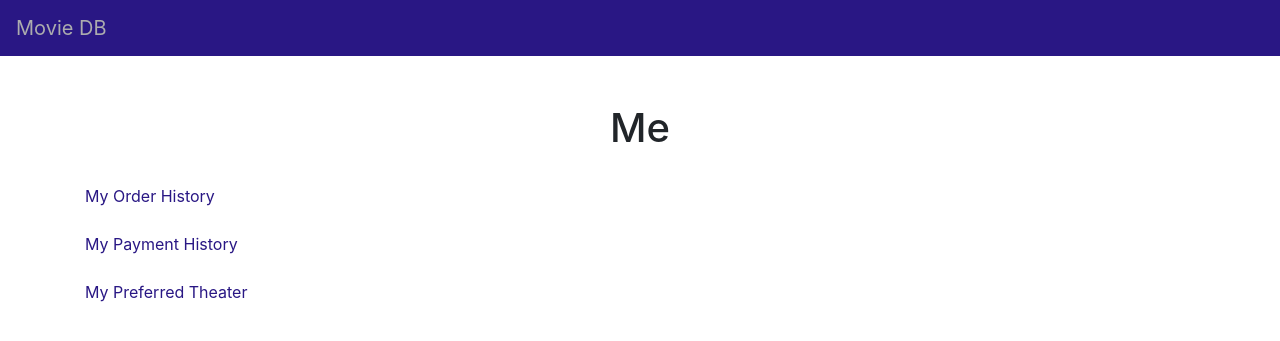
After one commit to mdrinne/p3, a Flask app: template p3/templates/me.html in a window 1280 px wide. The commit adds this page. Shown: the top 341 px of the page. Run offline with Flask 2, Linux system fonts and the light colour scheme; the template is opened without the code that fills it, so the values that code supplies are empty; some libraries are stand-ins or nearby versions.

Commit message:
added me page

```diff
--- a/p3/p3.py
+++ b/p3/p3.py
@@ -151,10 +151,22 @@ def register():
 @app.route('/now_playing', methods=['GET','POST'])
 def now_playing():
     db = get_db()
-    cur = db.execute('select mtitle from PLAYS_AT where playing=1 group by mtitle;')
-    titles = cur.fetchall()
-    return render_template('now_playing.html', titles=titles)
+    cur = db.execute('select * from PLAYS_AT where playing=1 group by mtitle;')
+    movies = cur.fetchall()
+    return render_template('now_playing.html', movies=movies)
 
 @app.route('/me')
 def me():
-    return session.get('user')
+    return render_template('me.html')
+
+@app.route('/order_history', methods=['GET', 'POST'])
+def order_history():
+    return 'order history'
+
+@app.route('/payment_info', methods=['GET', 'POST'])
+def payment_info():
+    return 'payment info'
+
+@app.route('/preferred_theater', methods=['GET', 'POST'])
+def preferred_theater():
+    return 'preferred theater'
--- /dev/null
+++ b/p3/templates/me.html
@@ -0,0 +1,14 @@
+{% extends "navbar.html" %}
+{% block body %}
+<div class="container">
+  <h1 class="text-center">Me</h1>
+  <br>
+  <a href="{{ url_for('order_history') }}" class="text-center" style="color: #291784;">My Order History</a>
+  <br>
+  <br>
+  <a href="{{ url_for('payment_info') }}" style="color: #291784;">My Payment History</a>
+  <br>
+  <br>
+  <a href="{{ url_for('preferred_theater') }}" style="color: #291784;">My Preferred Theater</a>
+</div>
+{% endblock %}
--- a/p3/templates/now_playing.html
+++ b/p3/templates/now_playing.html
@@ -6,4 +6,10 @@
 <div style="padding-left: 20px">
   <a href="{{ url_for('me') }}" class="btn btn-secondary" role="button" aria-pressed="true">Me</a>
 </div>
+<br>
+<div class="list-group">
+  {% for movie in movies %}
+  <a href="#" class="list-group-item-action text-center">{{ movie.mtitle }}</a>
+  {% endfor %}
+</div>
 {% endblock %}
```
